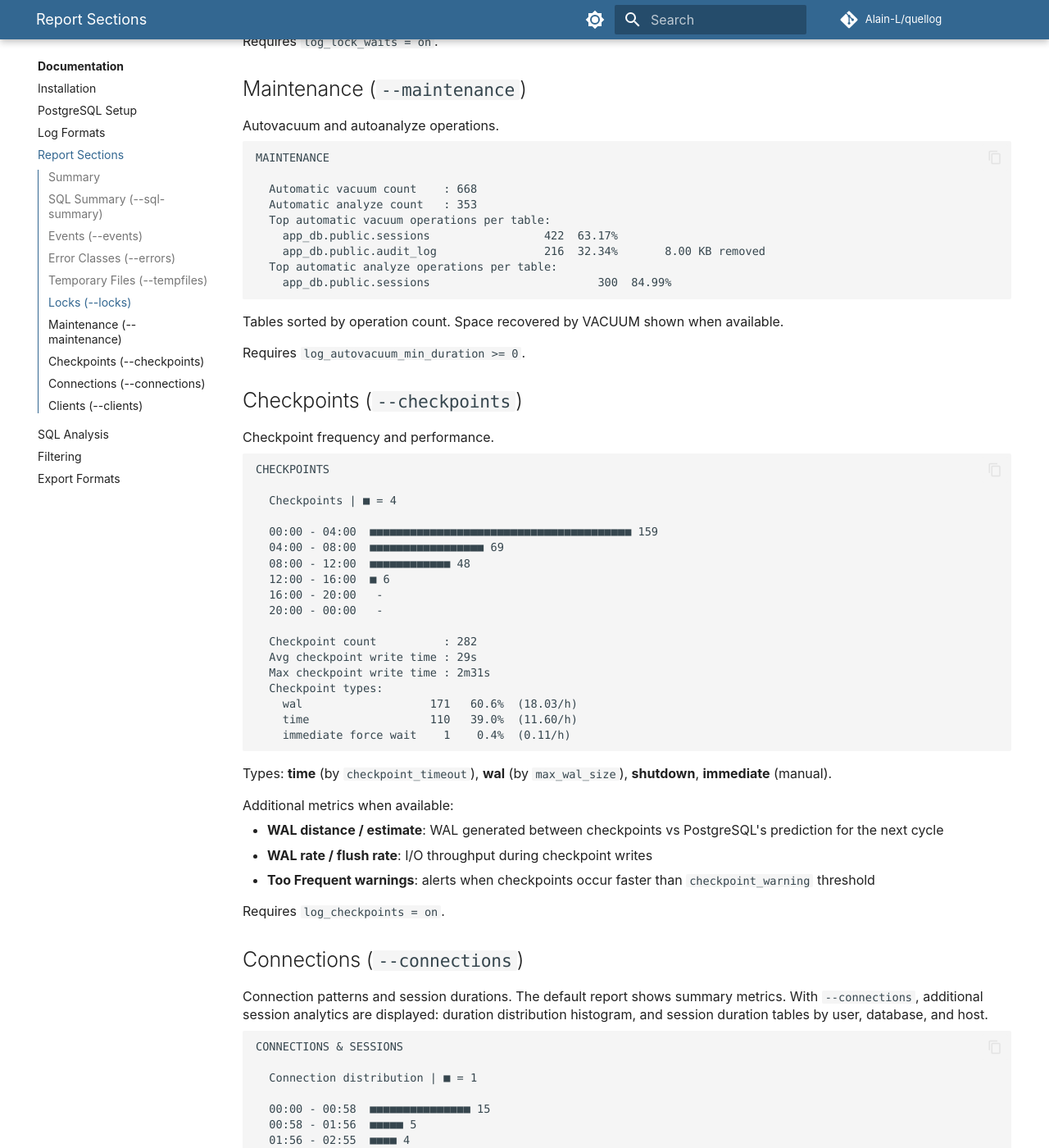
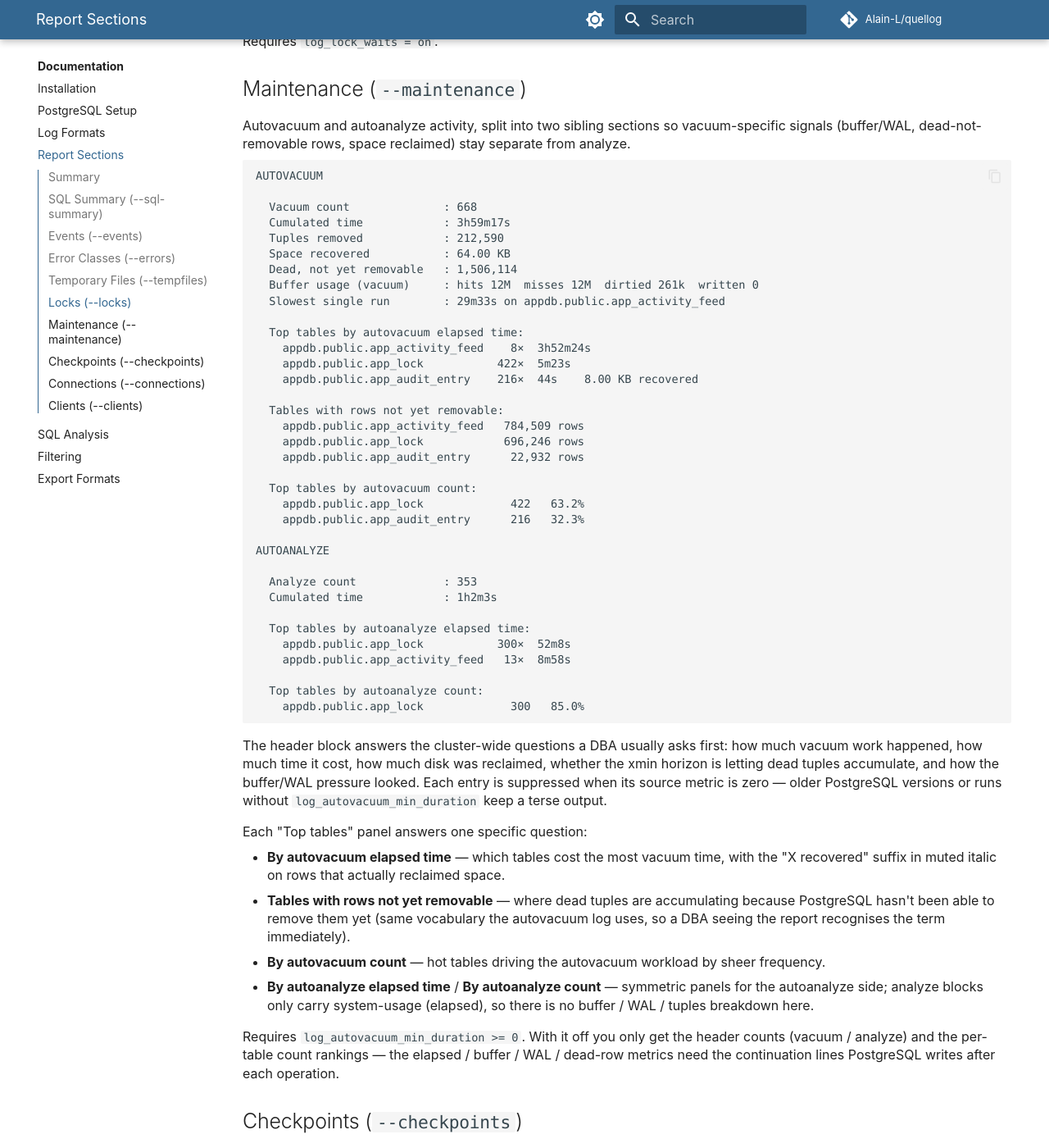
Before and after one commit to Alain-L/quellog, an MkDocs documentation site: the page built from docs/default-report.md, in a window 1280 px wide and 1400 px high, scrolled down 3171 px. Shown: the whole window at 82% size. Built offline with MkDocs 1.6.1 and Material for MkDocs 9.7.7, drawn with Linux system fonts in a browser that asks for light colours; comment, search, counter and statistics services are not loaded.

Commit message:
docs: refresh the maintenance section for the AUTOVACUUM/AUTOANALYZE split
The default-report walkthrough still showed the pre-rework MAINTENANCE
output — a flat block with two lines and a single sort-by-count
table per side — so a reader landing on the docs page would not see
the elapsed / buffer / WAL / dead-not-removable / slowest-run
metrics, nor the "Tables with rows not yet removable" panel, nor the
autoanalyze elapsed top.

Updates:

  - docs/default-report.md: replace the Maintenance block with the
    current AUTOVACUUM + AUTOANALYZE output, then explain in two
    short paragraphs what each header line and each "Top tables"
    panel answers (so the reader can map a metric back to a DBA
    question without running the binary first). Note the
    log_autovacuum_min_duration prerequisite for the continuation
    fields, vs the counts that work without it.

  - docs/postgresql-setup.md: expand the
    log_autovacuum_min_duration table row to spell out what flipping
    it on actually unlocks, instead of the generic "Vacuum/analyze
    frequency, table stats".

  - docs/filtering.md: rename the --maintenance row description so
    the index reflects the section's real scope (autovacuum +
    autoanalyze + the continuation-line metrics).

````diff
--- a/docs/default-report.md
+++ b/docs/default-report.md
@@ -156,23 +156,56 @@ Requires `log_lock_waits = on`.
 
 ## Maintenance (`--maintenance`)
 
-Autovacuum and autoanalyze operations.
+Autovacuum and autoanalyze activity, split into two sibling sections so vacuum-specific signals (buffer/WAL, dead-not-removable rows, space reclaimed) stay separate from analyze.
 
 ```
-MAINTENANCE
+AUTOVACUUM
 
-  Automatic vacuum count    : 668
-  Automatic analyze count   : 353
-  Top automatic vacuum operations per table:
-    app_db.public.sessions                 422  63.17%
-    app_db.public.audit_log                216  32.34%       8.00 KB removed
-  Top automatic analyze operations per table:
-    app_db.public.sessions                         300  84.99%
+  Vacuum count              : 668
+  Cumulated time            : 3h59m17s
+  Tuples removed            : 212,590
+  Space recovered           : 64.00 KB
+  Dead, not yet removable   : 1,506,114
+  Buffer usage (vacuum)     : hits 12M  misses 12M  dirtied 261k  written 0
+  Slowest single run        : 29m33s on appdb.public.app_activity_feed
+
+  Top tables by autovacuum elapsed time:
+    appdb.public.app_activity_feed    8×  3h52m24s
+    appdb.public.app_lock           422×  5m23s
+    appdb.public.app_audit_entry    216×  44s    8.00 KB recovered
+
+  Tables with rows not yet removable:
+    appdb.public.app_activity_feed   784,509 rows
+    appdb.public.app_lock            696,246 rows
+    appdb.public.app_audit_entry      22,932 rows
+
+  Top tables by autovacuum count:
+    appdb.public.app_lock             422   63.2%
+    appdb.public.app_audit_entry      216   32.3%
+
+AUTOANALYZE
+
+  Analyze count             : 353
+  Cumulated time            : 1h2m3s
+
+  Top tables by autoanalyze elapsed time:
+    appdb.public.app_lock           300×  52m8s
+    appdb.public.app_activity_feed   13×  8m58s
+
+  Top tables by autoanalyze count:
+    appdb.public.app_lock             300   85.0%
 ```
 
-Tables sorted by operation count. Space recovered by VACUUM shown when available.
+The header block answers the cluster-wide questions a DBA usually asks first: how much vacuum work happened, how much time it cost, how much disk was reclaimed, whether the xmin horizon is letting dead tuples accumulate, and how the buffer/WAL pressure looked. Each entry is suppressed when its source metric is zero — older PostgreSQL versions or runs without `log_autovacuum_min_duration` keep a terse output.
 
-Requires `log_autovacuum_min_duration >= 0`.
+Each "Top tables" panel answers one specific question:
+
+- **By autovacuum elapsed time** — which tables cost the most vacuum time, with the "X recovered" suffix in muted italic on rows that actually reclaimed space.
+- **Tables with rows not yet removable** — where dead tuples are accumulating because PostgreSQL hasn't been able to remove them yet (same vocabulary the autovacuum log uses, so a DBA seeing the report recognises the term immediately).
+- **By autovacuum count** — hot tables driving the autovacuum workload by sheer frequency.
+- **By autoanalyze elapsed time** / **By autoanalyze count** — symmetric panels for the autoanalyze side; analyze blocks only carry system-usage (elapsed), so there is no buffer / WAL / tuples breakdown here.
+
+Requires `log_autovacuum_min_duration >= 0`. With it off you only get the header counts (vacuum / analyze) and the per-table count rankings — the elapsed / buffer / WAL / dead-row metrics need the continuation lines PostgreSQL writes after each operation.
 
 ## Checkpoints (`--checkpoints`)
 
````
Also changed, not shown: docs/filtering.md (+1 -1 lines), docs/postgresql-setup.md (+1 -1 lines).
